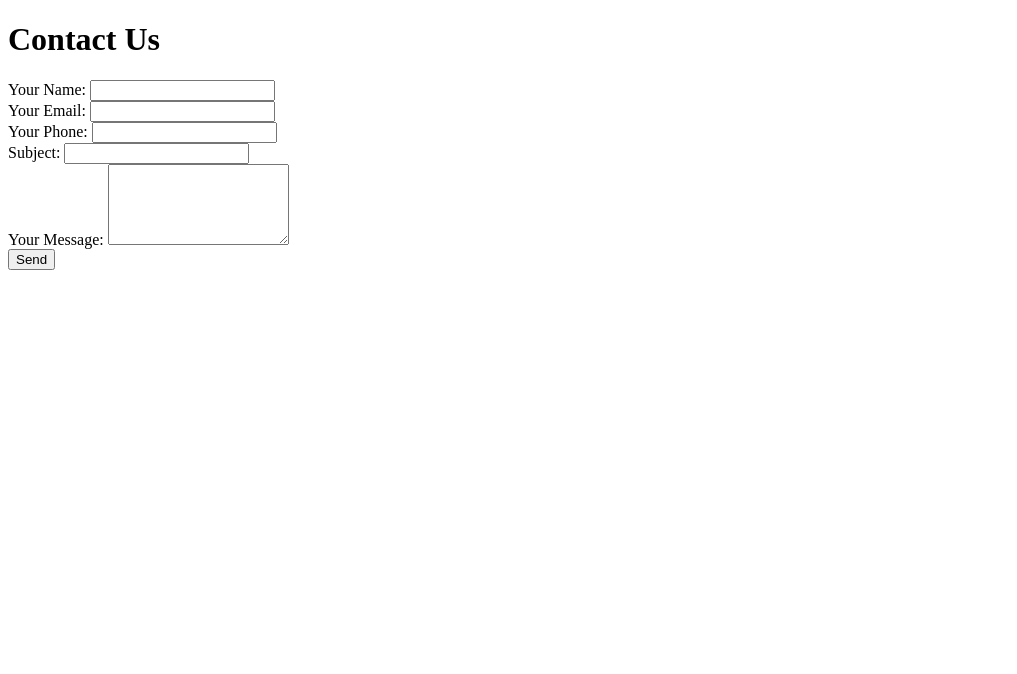
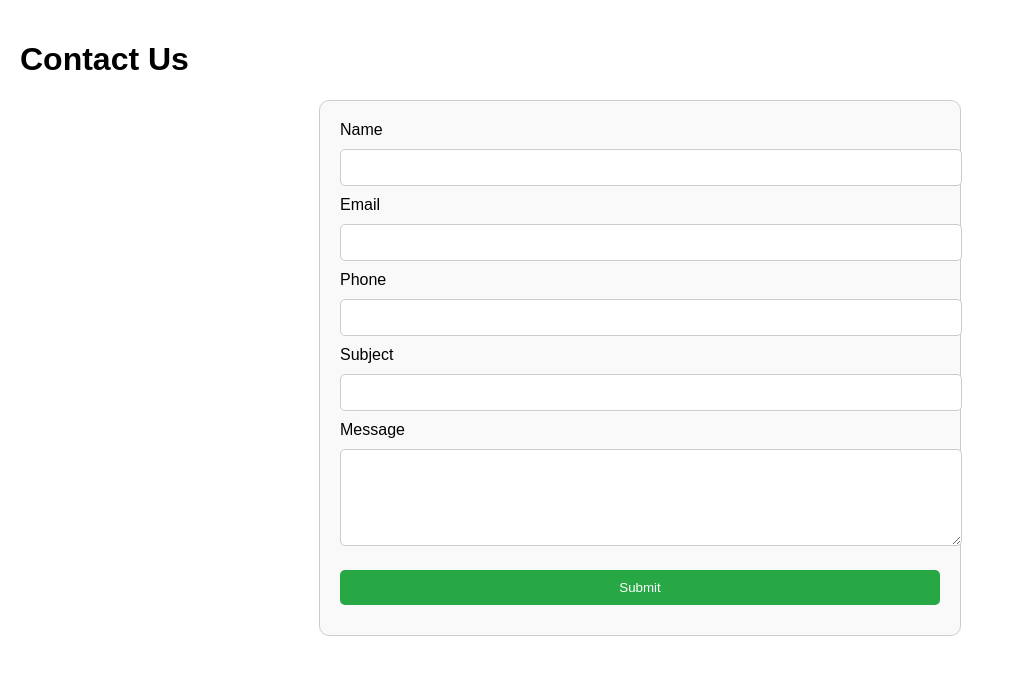
Before and after one commit to Maruf32003/dfvgdefgd, a plain HTML site: page index.html in a window 1280 px wide. Shown: the whole page, without its empty margins (0-1017 px from the left). Drawn offline with Linux system fonts and the light colour scheme.

Commit message:
Update index.html

```diff
--- a/index.html
+++ b/index.html
@@ -4,63 +4,53 @@
     <meta charset="UTF-8">
     <meta name="viewport" content="width=device-width, initial-scale=1.0">
     <title>Contact Form</title>
+    <style>
+        body {
+            font-family: Arial, sans-serif;
+            margin: 0;
+            padding: 20px;
+        }
+        form {
+            max-width: 600px;
+            margin: 0 auto;
+            padding: 20px;
+            border: 1px solid #ccc;
+            border-radius: 10px;
+            background: #f9f9f9;
+        }
+        input, textarea {
+            width: 100%;
+            padding: 10px;
+            margin: 10px 0;
+            border: 1px solid #ccc;
+            border-radius: 5px;
+        }
+        input[type="submit"] {
+            background: #28a745;
+            color: #fff;
+            border: none;
+        }
+    </style>
 </head>
 <body>
     <h1>Contact Us</h1>
-    <form id="contact-form">
-        <label>Your Name:
-            <input type="text" id="name" name="name" required>
-        </label><br>
-        <label>Your Email:
-            <input type="email" id="email" name="email" required>
-        </label><br>
-        <label>Your Phone:
-            <input type="tel" id="phone" name="phone">
-        </label><br>
-        <label>Subject:
-            <input type="text" id="subject" name="subject" required>
-        </label><br>
-        <label>Your Message:
-            <textarea id="message" name="message" rows="5" required></textarea>
-        </label><br>
-        <button type="submit">Send</button>
+    <form action="https://formsubmit.co/YOUR_EMAIL" method="POST">
+        <label for="name">Name</label>
+        <input type="text" id="name" name="name" required>
+
+        <label for="email">Email</label>
+        <input type="email" id="email" name="email" required>
+
+        <label for="phone">Phone</label>
+        <input type="tel" id="phone" name="phone" required>
+
+        <label for="subject">Subject</label>
+        <input type="text" id="subject" name="subject" required>
+
+        <label for="message">Message</label>
+        <textarea id="message" name="message" rows="5" required></textarea>
+
+        <input type="submit" value="Submit">
     </form>
-
-    <script>
-        document.getElementById('contact-form').addEventListener('submit', function(event) {
-            event.preventDefault(); // Prevent the default form submission
-
-            // Capture form data
-            const formData = new FormData(this);
-            const data = {};
-            formData.forEach((value, key) => {
-                data[key] = value;
-            });
-
-            // Send data to Google Apps Script
-            fetch('https://script.google.com/macros/s/AKfycbwLoz28YvSTnwGWYm71uKA1lnSNUnxkItz0ZBbIf35V-lG6NHvlP6_KDogTvrU9iS2IVA/exec', {
-                method: 'POST',
-                headers: {
-                    'Content-Type': 'application/json',
-                },
-                body: JSON.stringify(data),
-                mode: 'cors' // Make sure the CORS mode is enabled
-            })
-            .then(response => response.json())
-            .then(result => {
-                console.log('Result:', result);
-                if (result.status === 'success') {
-                    alert('Your message has been sent!');
-                    document.getElementById('contact-form').reset();
-                } else {
-                    alert('There was a problem sending your message.');
-                }
-            })
-            .catch(error => {
-                alert('An error occurred.');
-                console.error('Error:', error);
-            });
-        });
-    </script>
 </body>
 </html>
```
